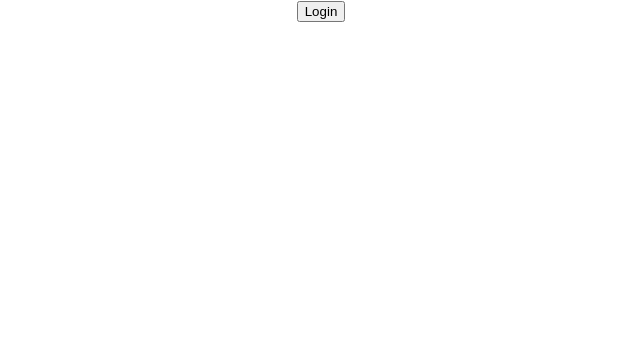
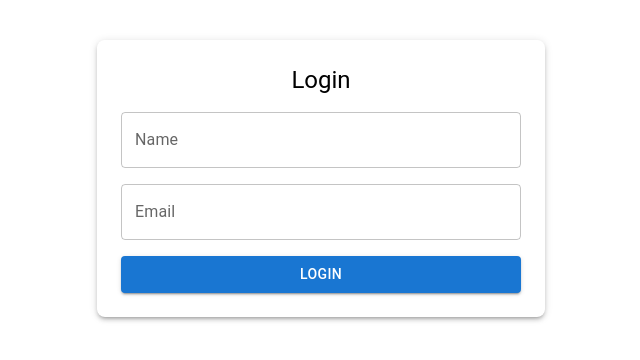
Before and after one commit to rpinales-official/fetch-match, a React (Create React App) app: page / in a window 1280 px wide. Shown: the top 360 px of the page, without its empty margins (319-959 px from the left). Built offline with nearby package versions, Linux system fonts and the light colour scheme.

Commit message:
[login] Add login form

```diff
--- a/src/components/login-screen.tsx
+++ b/src/components/login-screen.tsx
@@ -1,24 +1,72 @@
-import React, { JSX } from 'react';
+import React, { JSX, useState } from 'react';
 import { login } from '../services/api-service';
+import { Box, TextField, Button, Typography } from '@mui/material';
 
-interface LoginScreenProps {
-};
+interface LoginScreenProps { };
 
 function LoginScreen(props: LoginScreenProps): JSX.Element {
-    const {
+    const { } = props;
 
-    } = props;
+    const [name, setName] = useState('');
+    const [email, setEmail] = useState('');
+    const [error, setError] = useState<string | null>(null);
 
-    function handleLogin(): void {
-        login('Roberto P', 'roberto.p@example.com').then((data) => {
-            // @TODO: if sucessful navigate to home screen
-            console.log('Response:', data);
-        })
+    function handleLogin() {
+        setError(null); // Reset error on new attempt
+        login(name, email)
+            .then((response) => {
+                console.log('Response:', response);
+                // @TODO: If successful, navigate to the home screen
+            })
+            .catch(() => {
+                setError('Login failed. Please try again.');
+            });
     }
 
     return (
-        <button onClick={handleLogin}>{"Login"}</button>
+        <Box sx={styles.constainer}>
+            <Typography variant="h5" textAlign="center">Login</Typography>
+
+            <TextField
+                label="Name"
+                variant="outlined"
+                fullWidth
+                value={name}
+                onChange={(e) => setName(e.target.value)} />
+
+            <TextField
+                label="Email"
+                variant="outlined"
+                fullWidth
+                type="email"
+                value={email}
+                onChange={(e) => setEmail(e.target.value)} />
+
+            {error && <Typography color="error">{error}</Typography>}
+
+            <Button
+                variant="contained"
+                color="primary"
+                fullWidth
+                onClick={handleLogin}>
+                Login
+            </Button>
+        </Box>
     );
 };
 
+const styles = {
+    constainer: {
+        display: 'flex',
+        flexDirection: 'column',
+        gap: 2,
+        maxWidth: 400,
+        margin: 'auto',
+        mt: 5,
+        p: 3,
+        boxShadow: 3,
+        borderRadius: 2
+    },
+};
+
 export default LoginScreen;
```
